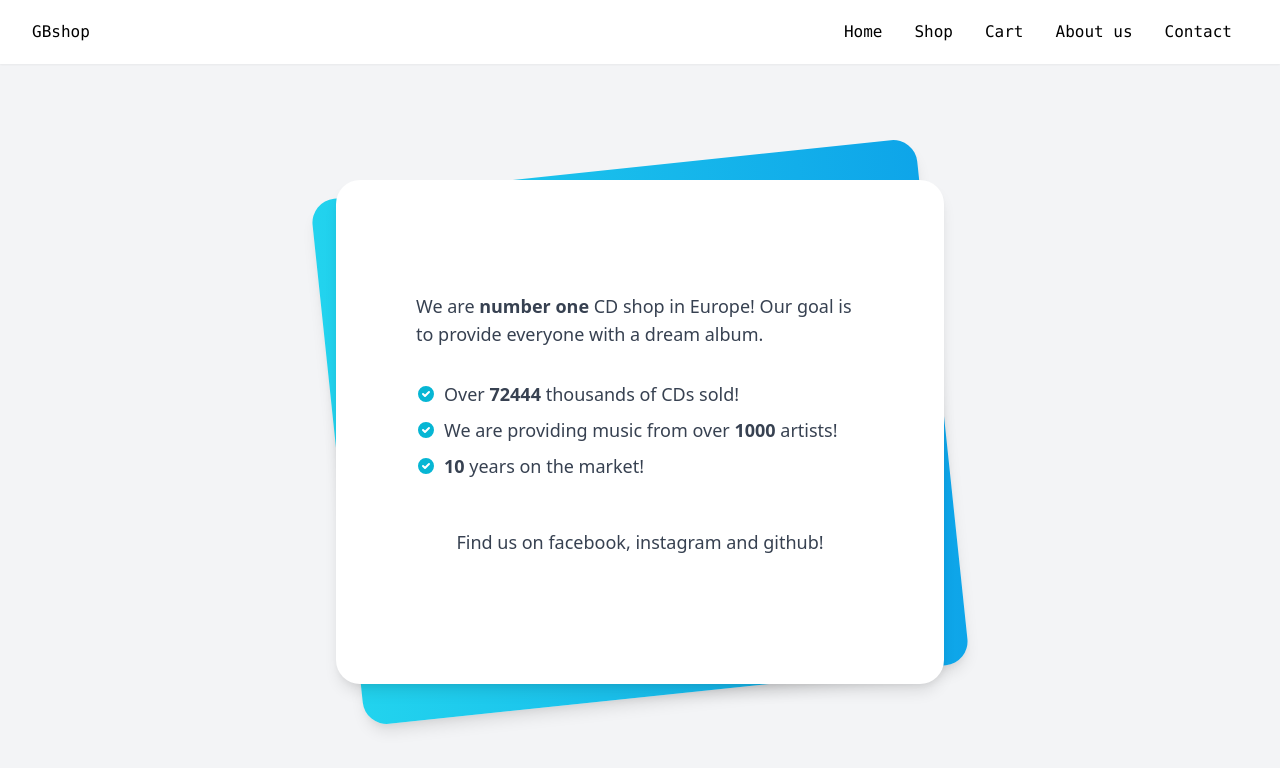
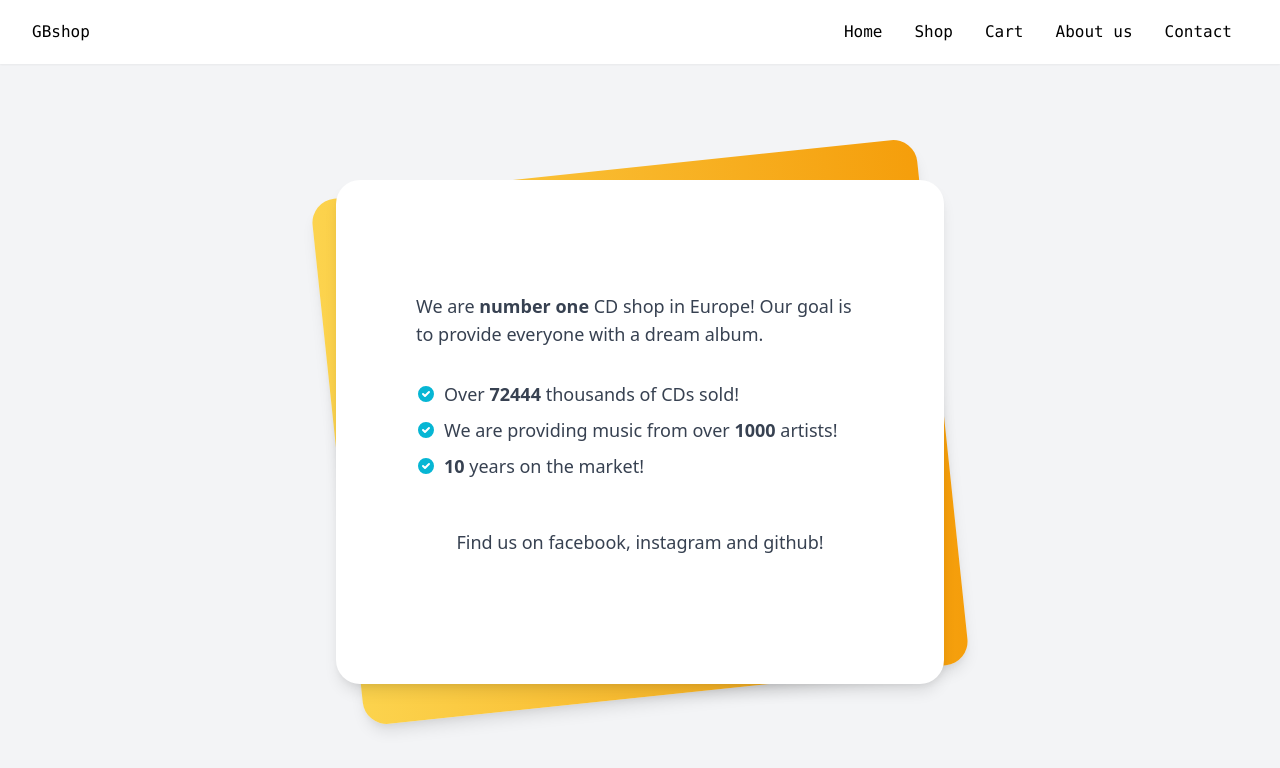
Before and after one commit to damiangul/Project-react-.net, a React (Create React App) app in the folder reactSIDE/reactSIDE/ClientApp/: page /aboutus in a window 1280 px wide. Shown: the top 768 px of the page. Built offline with nearby package versions, Linux system fonts and the light colour scheme.

Commit message:
Changed colors to match site

```diff
--- a/reactSIDE/reactSIDE/ClientApp/src/components/AboutUs.js
+++ b/reactSIDE/reactSIDE/ClientApp/src/components/AboutUs.js
@@ -60,7 +60,7 @@ export default function AboutUs() {
   return (
     <div class="h-imageTheWeeknd bg-gray-100 py-6 flex flex-col justify-center sm:py-12">
       <div class="relative py-3 sm:max-w-7xl sm:mx-auto">
-        <div class="absolute inset-0 bg-gradient-to-r from-cyan-400 to-light-blue-500 shadow-lg transform -skew-y-12 sm:skew-y-0 sm:-rotate-6 sm:rounded-3xl"></div>
+        <div class="absolute inset-0 bg-gradient-to-r from-yellow-300 to-yellow-500 shadow-lg transform -skew-y-12 sm:skew-y-0 sm:-rotate-6 sm:rounded-3xl"></div>
         <div class="relative px-4 py-10 bg-white shadow-lg sm:rounded-3xl sm:p-20">
           <div class="max-w-md mx-auto">
             <div class="divide-y divide-gray-200">
```
